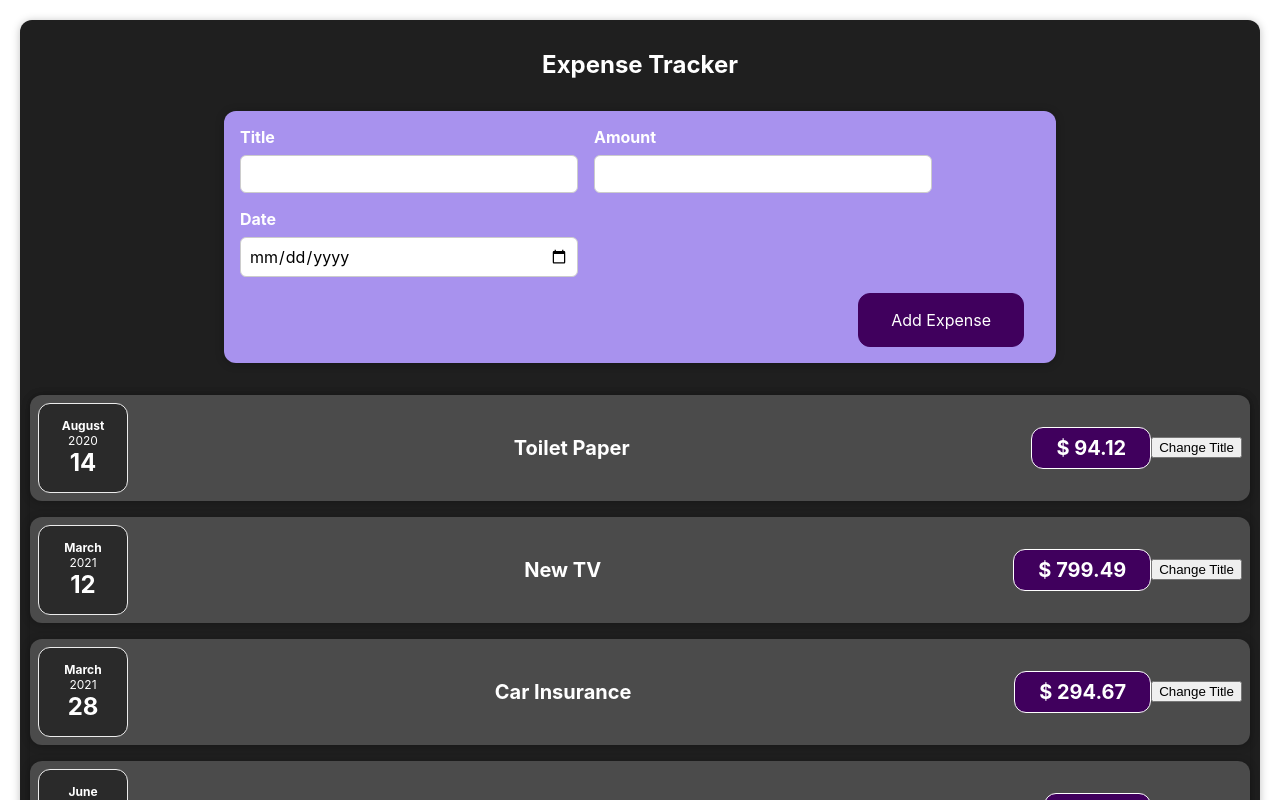
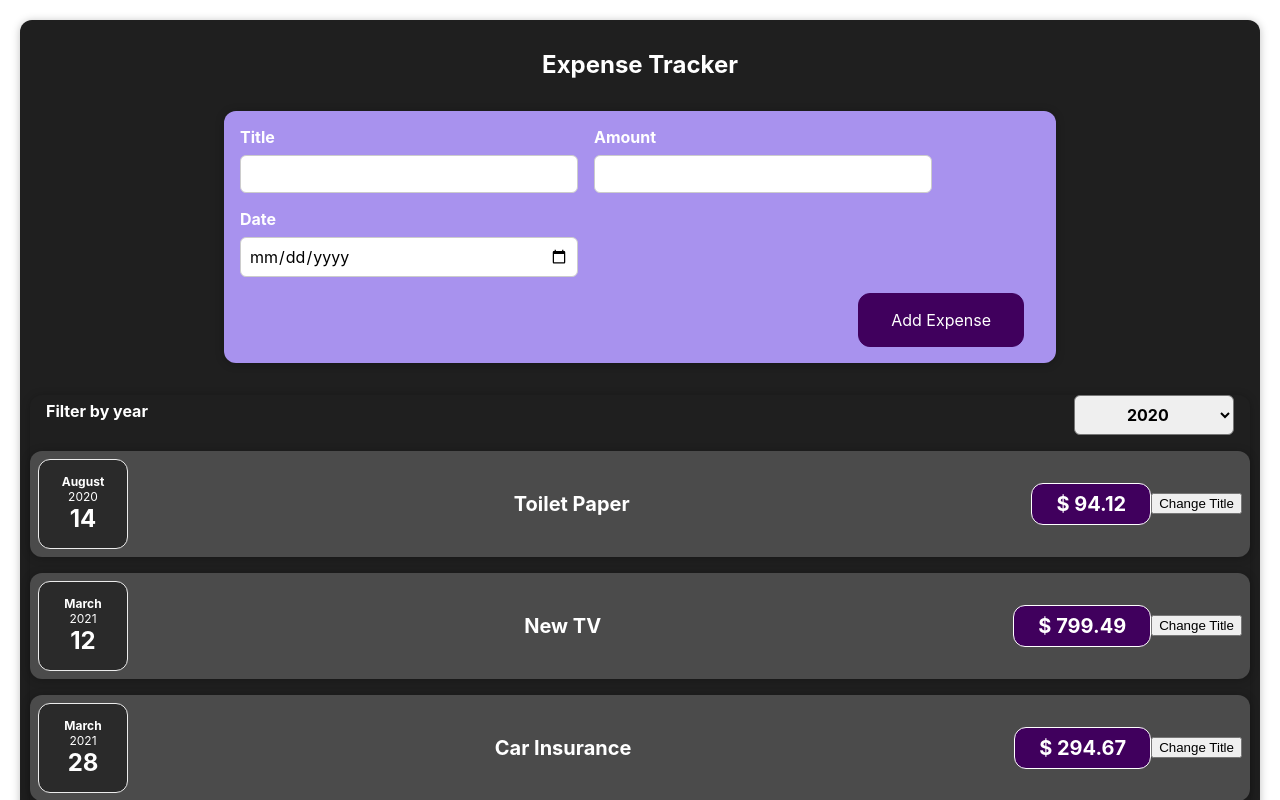
Before and after one commit to dtnya428/expense_tracker_react, a React (Create React App) app: page / in a window 1280 px wide. Shown: the top 800 px of the page. Built offline with nearby package versions, Linux system fonts and the light colour scheme.

Commit message:
Add ExpensesFilter component

```diff
--- a/src/App.js
+++ b/src/App.js
@@ -26,10 +26,15 @@
     },
   ];
 
+  const addExpenseHandler = (expense) => {
+    console.log("In App.js");
+    console.log(expense);
+  }
+
   return (
     <div className="App">
       <h2>Expense Tracker</h2>
-      <NewExpense />
+      <NewExpense onAddExpense={addExpenseHandler} />
       <Expenses expenses={expenses} />
     </div>
   );
--- a/src/components/Expenses/Expenses.js
+++ b/src/components/Expenses/Expenses.js
@@ -1,10 +1,20 @@
+import { useState } from 'react';
 import ExpenseItem from "./expenseItem";
 import Card from "../UI/Card";
+import ExpensesFilter from "./ExpensesFilter";
 
 function Expenses(expenses) {
 
+    const [filteredYear, setSelectedFilter] = useState('2020');
+
+    const applySelectedFilterHandler = (selectedYear) => {
+        setSelectedFilter(selectedYear);
+        console.log(selectedYear);
+    }
+
     return (
         <Card className="expenses">
+            <ExpensesFilter onSelectFilter={applySelectedFilterHandler} selected={filteredYear} />
             <ExpenseItem date={expenses.expenses[0].date} title={expenses.expenses[0].title} amount={expenses.expenses[0].amount}></ExpenseItem>
             <ExpenseItem date={expenses.expenses[1].date} title={expenses.expenses[1].title} amount={expenses.expenses[1].amount}></ExpenseItem>
             <ExpenseItem date={expenses.expenses[2].date} title={expenses.expenses[2].title} amount={expenses.expenses[2].amount}></ExpenseItem>
--- /dev/null
+++ b/src/components/Expenses/ExpensesFilter.css
@@ -0,0 +1,24 @@
+.expenses-filter {
+    color: white;
+    padding: 0 1rem;
+}
+
+.expenses-filter__control {
+    display: flex;
+    width: 100%;
+    align-items: center;
+    justify-content: space-between;
+    margin: 1rem 0;
+}
+
+.expenses-filter label {
+    font-weight: bold;
+    margin-bottom: 0.5rem;
+}
+
+.expenses-filter select {
+    font: inherit;
+    padding: 0.5rem 3rem;
+    font-weight: bold;
+    border-radius: 6px;
+}
--- /dev/null
+++ b/src/components/Expenses/ExpensesFilter.js
@@ -0,0 +1,25 @@
+
+import './ExpensesFilter.css';
+
+const ExpensesFilter = (props) => {
+
+    const filterChangeHandler = (event) => {
+        props.onSelectFilter(event.target.value);
+    }
+
+    return (
+        <div className='expenses-filter'>
+            <div className='expenses-filter__control'>
+                <label>Filter by year</label>
+                <select onChange={filterChangeHandler} value={props.selected}>
+                    <option value='2022'>2022</option>
+                    <option value='2021'>2021</option>
+                    <option value='2020'>2020</option>
+                    <option value='2019'>2019</option>
+                </select>
+            </div>
+        </div>
+    );
+};
+
+export default ExpensesFilter;
--- a/src/components/NewExpense/ExpenseForm.js
+++ b/src/components/NewExpense/ExpenseForm.js
@@ -1,7 +1,7 @@
 import { useState } from 'react';
 import './ExpenseForm.css';
 
-const ExpenseForm = () => {
+const ExpenseForm = (props) => {
     const [enteredTitle, setEnteredTitle] = useState('');
     const [enteredAmount, setEnteredAmount] = useState('');
     const [enteredDate, setEnteredDate] = useState('');
@@ -37,7 +37,12 @@
             date: new Date(enteredDate)
         };
 
-        console.log(expenseData);
+        props.onSaveExpenseData(expenseData);
+
+        // console.log(expenseData);
+        setEnteredTitle('');
+        setEnteredAmount('');
+        setEnteredDate('');
     }
 
     return (
@@ -45,15 +50,15 @@
             <div className='new-expense__controls'>
                 <div className='new-expense__control'>
                     <label>Title</label>
-                    <input type='text' onChange={titleChangeHandler} />
+                    <input type='text' value={enteredTitle} onChange={titleChangeHandler} />
                 </div>
                 <div className='new-expense__control'>
                     <label>Amount</label>
-                    <input type='number' min='0.01' step='0.01' onChange={amountChangeHandler} />
+                    <input type='number' min='0.01' step='0.01' value={enteredAmount} onChange={amountChangeHandler} />
                 </div>
                 <div className='new-expense__control'>
                     <label>Date</label>
-                    <input type='date' min='2022-01-01' max='2024-12-31' onChange={dateChangeHandler} />
+                    <input type='date' min='2022-01-01' max='2024-12-31' value={enteredDate} onChange={dateChangeHandler} />
                 </div>
             </div>
             <div className='new-expense__actions'>
--- a/src/components/NewExpense/NewExpense.js
+++ b/src/components/NewExpense/NewExpense.js
@@ -1,11 +1,19 @@
 import './NewExpense.css';
 import ExpenseForm from './ExpenseForm';
 
-const NewExpense = () => {
+const NewExpense = (props) => {
+
+    const saveExpenseDataHandler = (enteredExpenseData) => {
+        const expenseData = {
+            ...enteredExpenseData,
+            id: Math.random().toString()
+        };
+        props.onAddExpense(expenseData);
+    };
 
     return (
         <div className='new-expense'>
-            <ExpenseForm />
+            <ExpenseForm onSaveExpenseData={saveExpenseDataHandler} />
         </div>
     );
 
```
